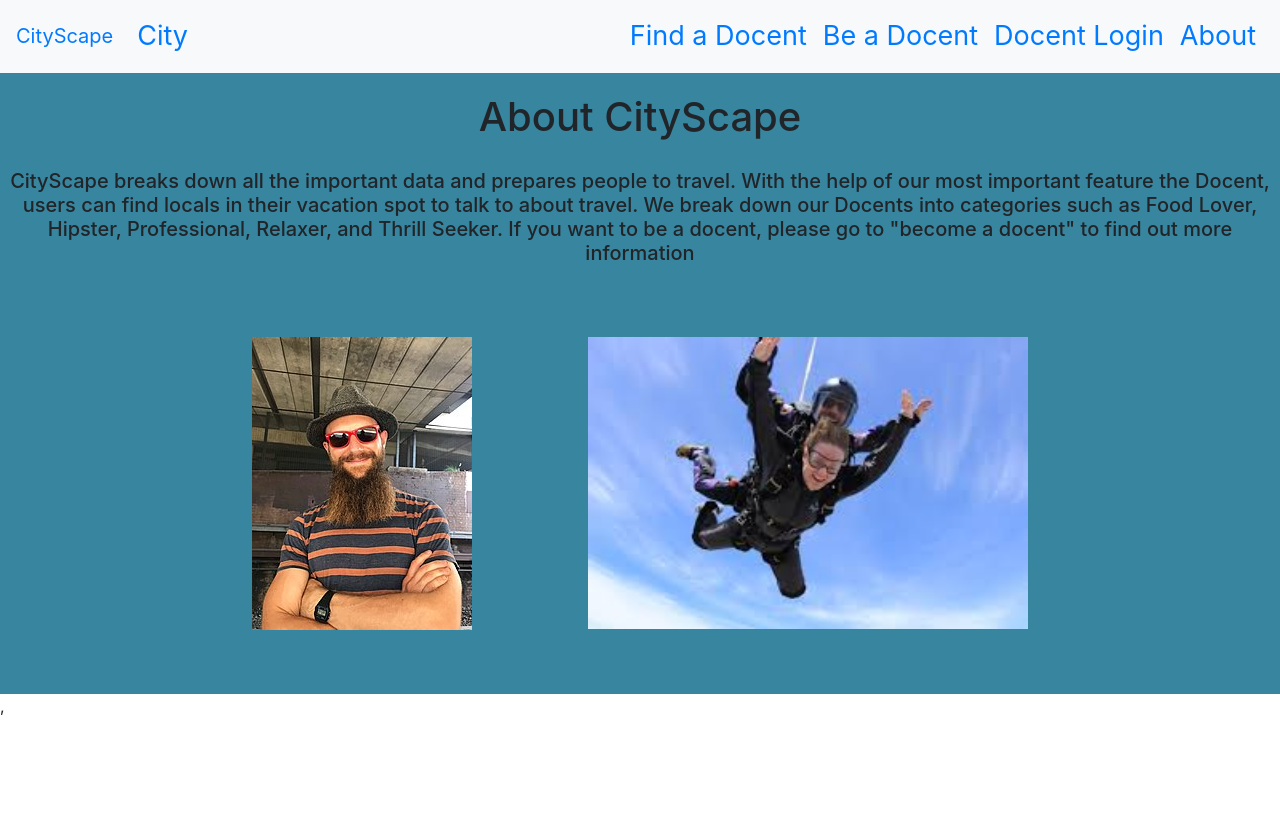
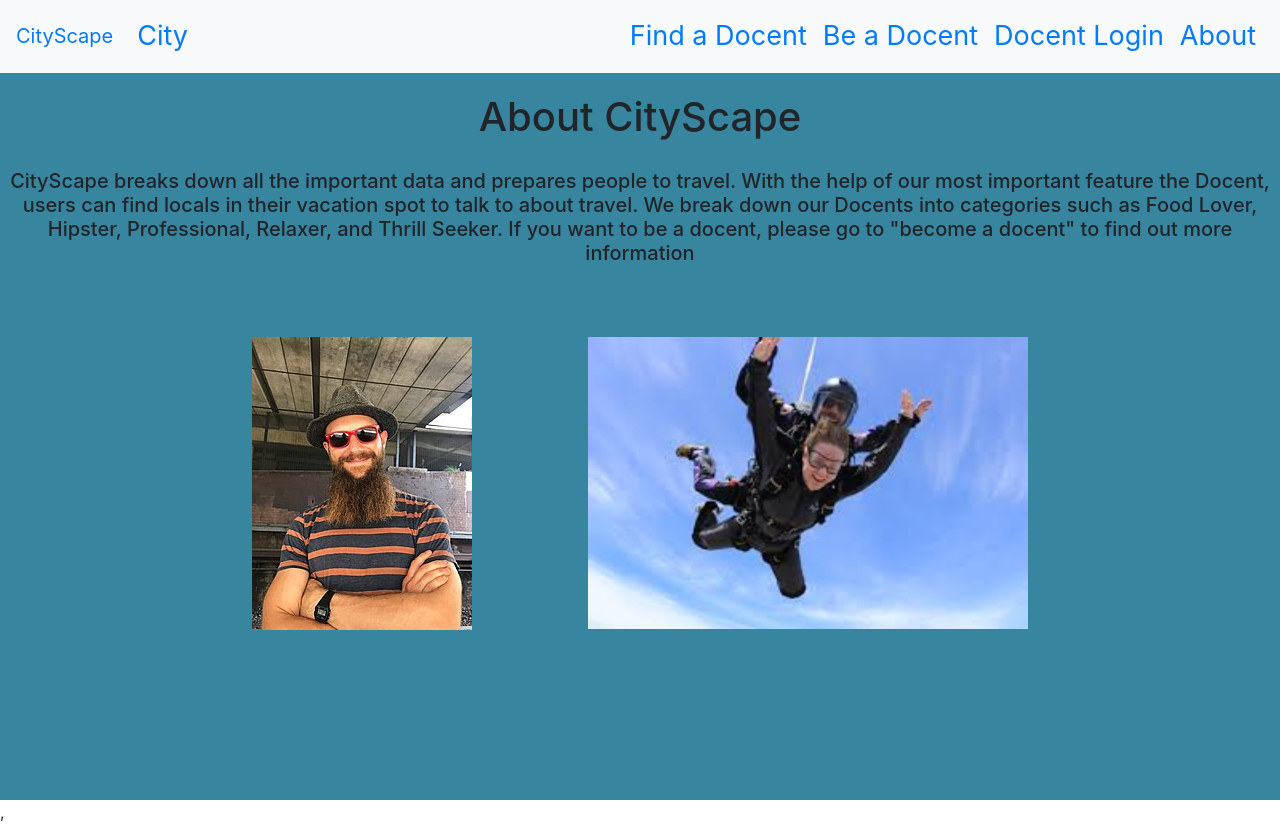
Before and after one commit to Jackofalltraits/cityscape, a React (Create React App) app: page /about in a window 1280 px wide. Before the commit the page ends 800 px from the top, so only its background shows below. Built offline with nearby package versions, Linux system fonts and the light colour scheme.

Commit message:
added Jaren's change

```diff
--- a/package.json
+++ b/package.json
@@ -37,7 +37,6 @@
       "last 1 chrome version",
       "last 1 firefox version",
       "last 1 safari version"
-    ],
-    "proxy": "http://localhost:8080"
+    ]
   }
 }
--- a/src/App.css
+++ b/src/App.css
@@ -1,7 +1,6 @@
 .App {
   text-align: center;
   background-color: #37859E;
-
 }
 
 .App-logo {
@@ -64,7 +63,7 @@ h1{
   font-size: 27px;
   white-space: 100px;
   text-align: center;
-  padding: 20%;
+  /* padding: 20%; */
 }
 
 .chig{
@@ -79,3 +78,7 @@ width: 30%;
   margin-top: 5%;
   width: 30%;
 }
+
+.home {
+  height: 100vh;
+}
```
